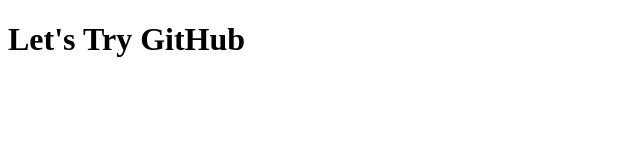
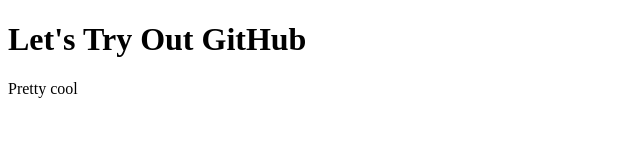
Before and after one commit to abpanzo2/exemple, a plain HTML site: page index.html in a window 1280 px wide. Shown: the whole page, without its empty margins (0-640 px from the left). Drawn offline with Linux system fonts and the light colour scheme.

Commit message:
Another code

```diff
--- a/index.html
+++ b/index.html
@@ -5,7 +5,8 @@
         <meta name="viewport" content="width=device-width, initial-scale=1.0">
         <title>GitHub</title>
     </head>
-        <h1>Let's Try GitHub</h1>
+        <h1>Let's Try Out GitHub</h1>
+        <p>Pretty cool</p>
     <body>
 
 </body>
```
